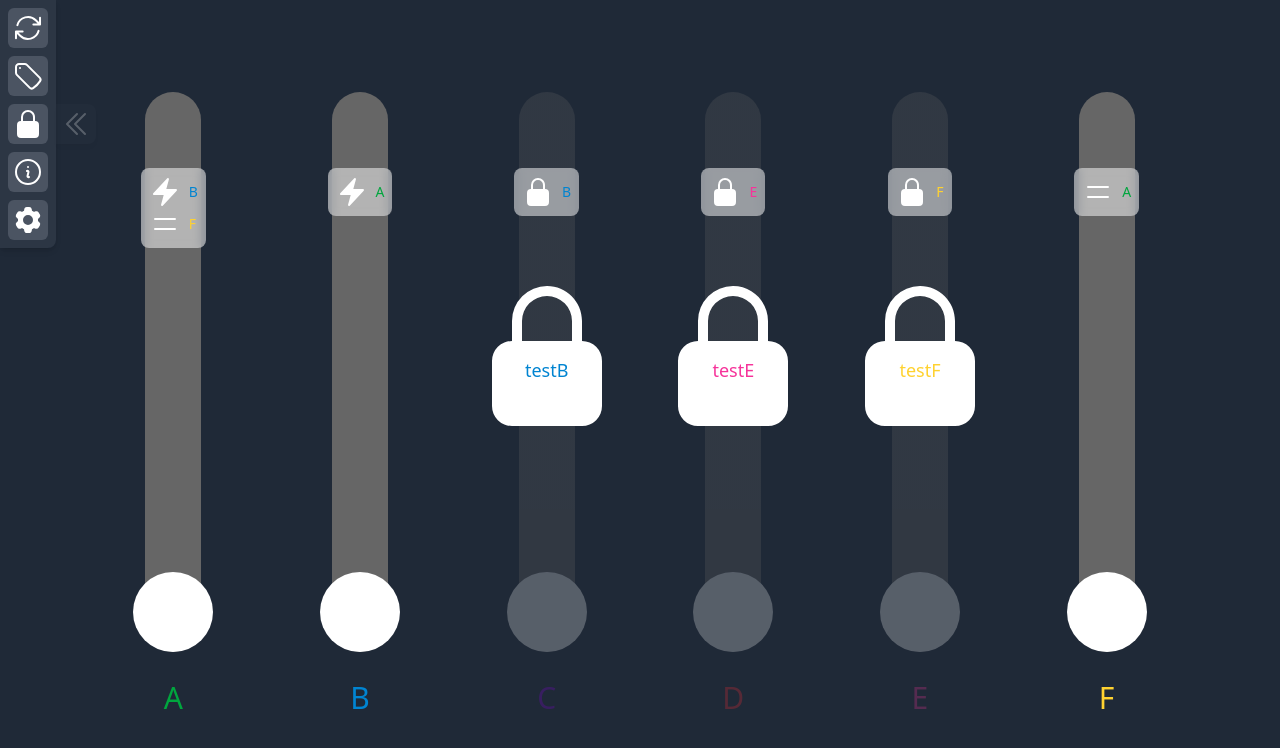
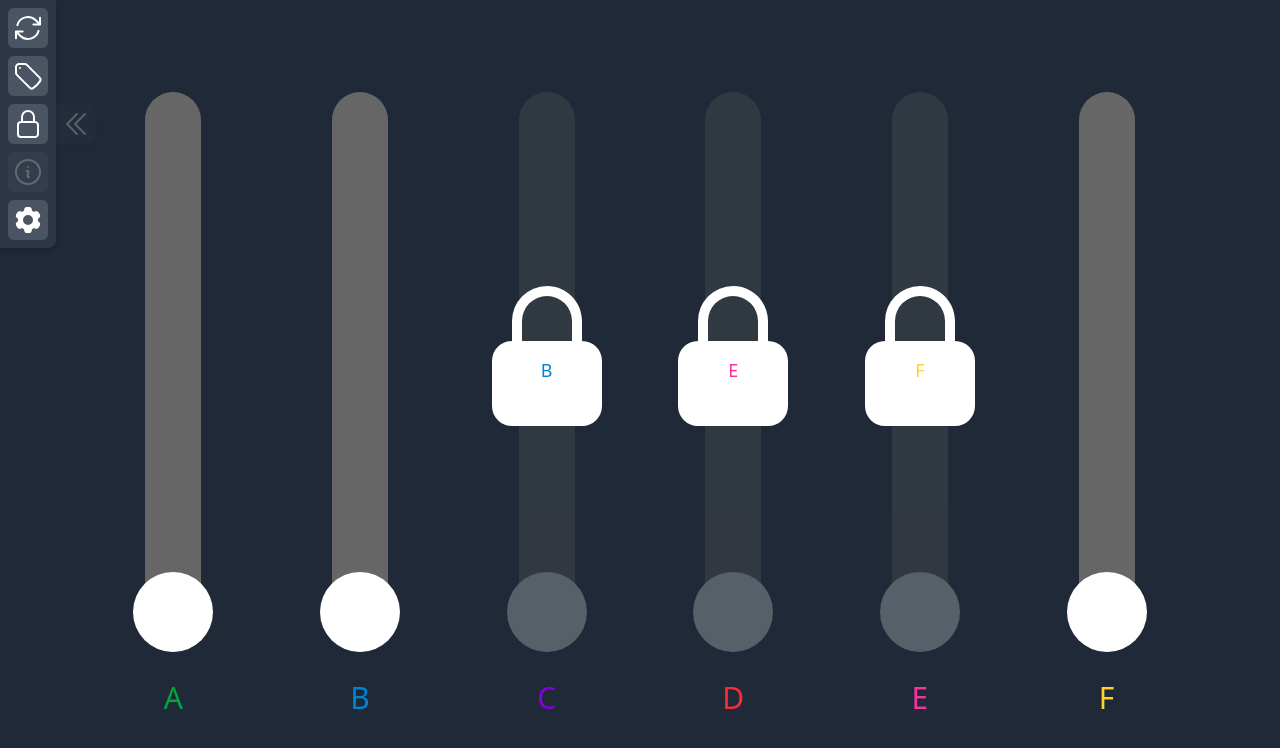
Before and after one commit to KiljanK/slider-logic, a React (Create React App) app: page / in a window 1280 px wide. Shown: the top 748 px of the page. Built offline with nearby package versions, Linux system fonts and the light colour scheme.

Commit message:
Improved Label Generation

```diff
--- a/src/App.jsx
+++ b/src/App.jsx
@@ -18,8 +18,8 @@ let App = () => {
 	let [sliders, setSliders] = useState(generateSliderValues(defaultSliders));
 	let [sliderSettings, setSliderSettings] = useState(defaultSliders);
 	let [labelDisplay, setLabelDisplay] = useState(ShowStates.SHORT);
-	let [lockDisplay, setLockDisplay] = useState(ShowStates.LONG);
-	let [infoDisplay, setInfoDisplay] = useState(true);
+	let [lockDisplay, setLockDisplay] = useState(true);
+	let [infoDisplay, setInfoDisplay] = useState(false);
 
 	// region SliderLogic
 
--- a/src/components/ControlPanel.jsx
+++ b/src/components/ControlPanel.jsx
@@ -31,7 +31,7 @@ let ControlPanel = ({
 	};
 
 	let lockOnClick = () => {
-		toggleDisplayStates(lockDisplay, setLockDisplay);
+		setLockDisplay(!lockDisplay);
 	};
 
 	let infoOnClick = () => {
--- a/src/components/SliderInfo.jsx
+++ b/src/components/SliderInfo.jsx
@@ -1,4 +1,4 @@
-import ShowStates from "../utility/ShowStates";
+import getSliderLabel from "../utility/getSliderLabel";
 import {
 	lockIconFull,
 	lightningIconFull,
@@ -18,32 +18,15 @@ let SliderInfo = ({
 
 	let makeElementsFromKeys = (elementList, keyList) => {
 		for (let key of keyList) {
-			let name = sliderKey;
-			let color = "rgba(255, 255, 255, 1)";
+			let sliderLabel = getSliderLabel(
+				sliderSettings,
+				displayLabels,
+				key,
+				null,
+				`slider-info-of-${sliderKey}`
+			);
 
-			if (Object.keys(sliderSettings?.names)?.includes(key)) {
-				let keySettings = sliderSettings?.names[key];
-
-				if (
-					keySettings?.labels?.long &&
-					displayLabels === ShowStates.LONG
-				) {
-					name = keySettings?.labels?.long;
-				} else if (keySettings?.labels?.short) {
-					name = keySettings?.labels?.short;
-				}
-
-				color = keySettings?.color || "rgba(255, 255, 255, 1)";
-			}
-
-			elementList.push(
-				<p
-					key={`slider-info-${sliderKey}-requirement-${key}`}
-					style={{ color: color }}
-				>
-					{name}
-				</p>
-			);
+			elementList.push(sliderLabel);
 		}
 	};
 
@@ -97,7 +80,7 @@ let SliderInfo = ({
 	// region Rendering
 	return (
 		<ul
-			className={`z-[1] text-sm bg-white/50 backdrop-blur-sm rounded-lg p-2 text-center mt-12 absolute top-0 select-none cursor-default ${opacity} transition-opacity duration-1000 flex flex-col items-start justify-center`}
+			className={`z-[1] bg-white/50 backdrop-blur-sm rounded-lg p-2 text-center mt-12 absolute top-0 select-none cursor-default ${opacity} transition-opacity duration-1000 flex flex-col items-start justify-center`}
 		>
 			{requirements?.length > 0 && (
 				<span className={`flex items-center justify-center space-x-2`}>
--- a/src/components/SliderLock.jsx
+++ b/src/components/SliderLock.jsx
@@ -1,3 +1,4 @@
+import getSliderLabel from "../utility/getSliderLabel";
 import { lockIconFull } from "../utility/heroIcons";
 
 let SliderLock = ({
@@ -5,11 +6,11 @@ let SliderLock = ({
 	sliderKey,
 	disabled,
 	displayLock,
-	displayLockLabel,
+	displayLabels,
 	blockingConditions,
 }) => {
-	let opacity = !disabled || !displayLock ? "opacity-0" : "opacity-100";
-	let conditionOpacity = displayLockLabel ? "opacity-100" : "opacity-0";
+	let opacity = disabled ? "opacity-100" : "opacity-0";
+	opacity = displayLock ? opacity : "opacity-0";
 
 	return (
 		<div
@@ -17,23 +18,22 @@ let SliderLock = ({
 		>
 			<p className={"scale-[5]"}>{lockIconFull}</p>
 			<ul
-				className={`${conditionOpacity} transition-opacity duration-300 absolute top-[50%] left-[50%] -translate-x-1/2 flex items-center justify-center flex-col`}
+				className={`${opacity} transition-opacity duration-300 absolute top-[50%] left-[50%] -translate-x-1/2 flex items-center justify-center flex-col`}
 			>
 				{blockingConditions.map((blockingCondition) => {
-					let displayInformation =
-						sliderSettings?.names[blockingCondition];
-					let displayColor =
-						displayInformation?.color || "rgba(172, 172, 172, 1)";
+					let sliderLabel = getSliderLabel(
+						sliderSettings,
+						displayLabels,
+						blockingCondition,
+						"text-lg p-0 text-center",
+						`slider-blocker-of-${sliderKey}`
+					);
 
 					return (
 						<li
-							className="text-lg p-0"
-							style={{
-								color: displayColor,
-							}}
-							key={`slider-${sliderKey}-${blockingCondition}`}
+							key={`li-slider-blocker-of-${sliderKey}-${blockingCondition}`}
 						>
-							{blockingCondition}
+							{sliderLabel}
 						</li>
 					);
 				})}
--- a/src/components/SliderPanel.jsx
+++ b/src/components/SliderPanel.jsx
@@ -1,3 +1,4 @@
+import getSliderLabel from "../utility/getSliderLabel";
 import ShowStates from "../utility/ShowStates";
 import SliderLock from "./SliderLock";
 import SliderInfo from "./SliderInfo";
@@ -16,17 +17,10 @@ let SliderPanel = ({
 		<div className={`w-[90%] px-4 py-8 justify-around flex flex-row`}>
 			{Object.keys(sliderValues).map((sliderKey) => {
 				// general display logic
-				let displayInformation = sliderSettings?.names[sliderKey];
+
 				let displayColor =
-					displayInformation?.color || "rgba(172, 172, 172, 1)";
-				let displayNames = displayInformation?.labels;
-				let displayName = null;
-
-				if (labelDisplay === ShowStates.SHORT) {
-					displayName = displayNames?.short || sliderKey;
-				} else if (labelDisplay === ShowStates.LONG) {
-					displayName = displayNames?.long || sliderKey;
-				}
+					sliderSettings?.names?.[sliderKey]?.color ||
+					"rbga(255, 255, 255, 1)";
 
 				let currentValue = sliderValues[sliderKey];
 
@@ -61,6 +55,17 @@ let SliderPanel = ({
 					displayLockLabel = true;
 				}
 
+				// displayName ? opacity : "opacity-0"
+				let labelClass = `text-3xl text-center mt-12 absolute bottom-0 translate-y-full select-none cursor-default ${""} transition-opacity duration-1000`;
+
+				let displayLabel = getSliderLabel(
+					sliderSettings,
+					labelDisplay,
+					sliderKey,
+					labelClass,
+					`global-slider-label-of`
+				);
+
 				// region Rendering
 				return (
 					<div
@@ -86,16 +91,7 @@ let SliderPanel = ({
 							}}
 						/>
 
-						<p
-							className={`text-3xl text-center mt-12 absolute bottom-0 translate-y-full select-none cursor-default ${
-								displayName ? opacity : "opacity-0"
-							} transition-opacity duration-1000`}
-							style={{
-								color: displayColor,
-							}}
-						>
-							{displayName}
-						</p>
+						{displayLabel}
 
 						<SliderInfo
 							sliderSettings={sliderSettings}
@@ -109,8 +105,8 @@ let SliderPanel = ({
 							sliderSettings={sliderSettings}
 							sliderKey={sliderKey}
 							disabled={disabled}
-							displayLock={displayLock}
-							displayLockLabel={displayLockLabel}
+							displayLock={lockDisplay}
+							displayLabels={labelDisplay}
 							blockingConditions={blockingConditions}
 						/>
 					</div>
--- /dev/null
+++ b/src/utility/getSliderLabel.jsx
@@ -0,0 +1,39 @@
+import ShowStates from "./ShowStates";
+
+let getSliderLabel = (
+	sliderSettings,
+	displayLabels,
+	sliderKey,
+	classes,
+	keyPrefix
+) => {
+	let name = null;
+	let color = "rgba(255, 255, 255, 1)";
+
+	if (Object.keys(sliderSettings?.names)?.includes(sliderKey)) {
+		let keySettings = sliderSettings?.names[sliderKey];
+		let labels = keySettings?.labels;
+
+		if (labels?.long && displayLabels === ShowStates.LONG) {
+			name = keySettings?.labels?.long;
+		} else if (labels?.short && displayLabels === ShowStates.SHORT) {
+			name = keySettings?.labels?.short;
+		}
+
+		color = keySettings?.color || "rgba(255, 255, 255, 1)";
+	}
+
+	if (!name) return;
+
+	return (
+		<p
+			key={`${keyPrefix}-${sliderKey}`}
+			className={`${classes}`}
+			style={{ color: color }}
+		>
+			{name}
+		</p>
+	);
+};
+
+export default getSliderLabel;
```
